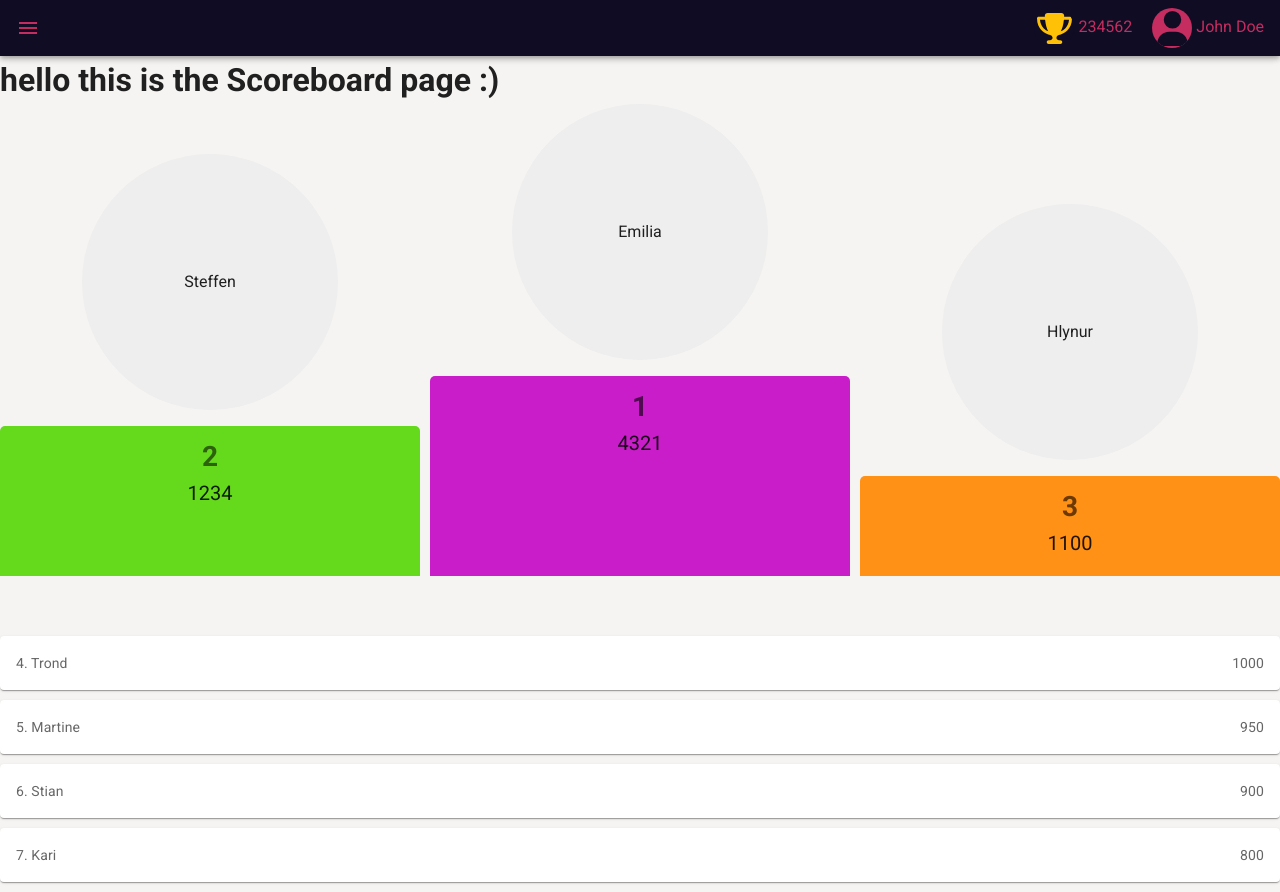
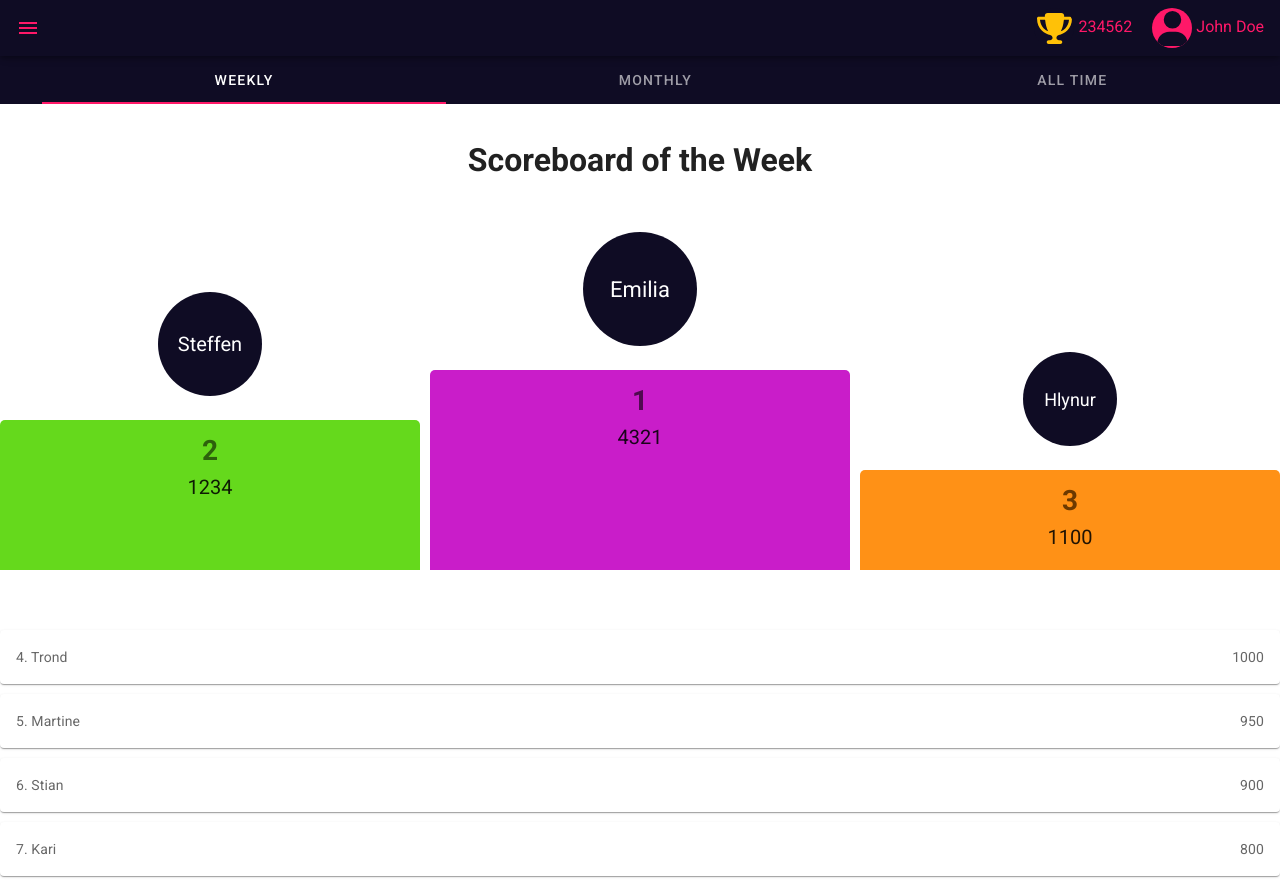
Before and after one commit to stelar7/smartcraft-hackathon-2022-gunnar, a Nuxt app in the folder frontend/: page /scoreboard in a window 1280 px wide. Built offline with nearby package versions, Linux system fonts and the light colour scheme.

Commit message:
add tabs, add steps styles, make secondary color more bright

```diff
--- a/frontend/components/PodiumStep.vue
+++ b/frontend/components/PodiumStep.vue
@@ -1,6 +1,8 @@
 <template>
     <div :class="['step-container', 'step-container-' + step]" v-if="step < 4">
-        <p class="avatar">{{item.name}}</p>
+        <v-avatar color="primary" class="avatar" :size="124 - (step * 10)">
+            {{item.name}}
+        </v-avatar>
         <div :class="[styleForStep, 'step']">
             <p class="podium-title">{{step}}</p>
             <p class="podium-score">{{item.score}}</p>
@@ -40,12 +42,21 @@ export default {
         padding: 0 5px;
         &-1 {
             order: 2;
+            .avatar {
+                font-size: 22px;
+            }
         }
         &-2 {
             order: 1;
+            .avatar {
+                font-size: 20px;
+            }
         }
         &-3 {
             order: 3;
+            .avatar {
+                font-size: 18px;
+            }
         }
     }
     .step {
@@ -86,12 +97,7 @@ export default {
         }
     }
     .avatar {
-        width: 20vw;
-        height: 20vw;
-        border-radius: 100%;
-        background-color: #eee;
-        display: flex;
-        justify-content: center;
-        align-items: center;
+        margin-bottom: 24px;
+        color: #FFF;
     }
 </style>
--- a/frontend/nuxt.config.js
+++ b/frontend/nuxt.config.js
@@ -70,7 +70,7 @@ export default {
       themes: {
         light: {
           primary: '#0f0c24',
-          accent: '#c52c5f',
+          accent: '#FF1868',
           secondary: '#c91dc9',
           info: colors.teal.lighten1,
           warning: colors.amber.base,
--- a/frontend/pages/scoreboard.vue
+++ b/frontend/pages/scoreboard.vue
@@ -1,6 +1,23 @@
 <template>
   <div>
-    <h1>hello this is the Scoreboard page :)</h1>
+    <v-tabs
+      v-model="tab"
+      align-with-title
+      background-color="primary"
+      dark
+      grow
+    >
+      <v-tabs-slider color="accent"></v-tabs-slider>
+      <v-tab key="weekly">Weekly</v-tab>
+      <v-tab key="monthly">Monthly</v-tab>
+      <v-tab key="alltime">All Time</v-tab>
+    </v-tabs>
+    <v-tabs-items v-model="tab">
+      <v-tab-item
+        key="weekly"
+      >
+        <div class="pt-8">
+          <h1 class="text-center mb-12">Scoreboard of the Week</h1>
           <div class="podium-container">
             <PodiumStep
               v-for="(score, index) in scores"
@@ -11,6 +28,11 @@
           </div>
           <ScoreTable :scores="scores" />
         </div>
+      </v-tab-item>
+    </v-tabs-items>
+
+  </div>
+
 </template>
 
 <script>
@@ -47,13 +69,14 @@ export default {
           name: "Kari",
           score: 800,
         },
-      ]
+      ],
+      tab: "",
     }
   }
 };
 </script>
 
-<style>
+<style scoped>
   .podium-container {
     margin: 0 -5px;
     display: flex;
```
Lines whose indentation alone changed are shown as unchanged.
